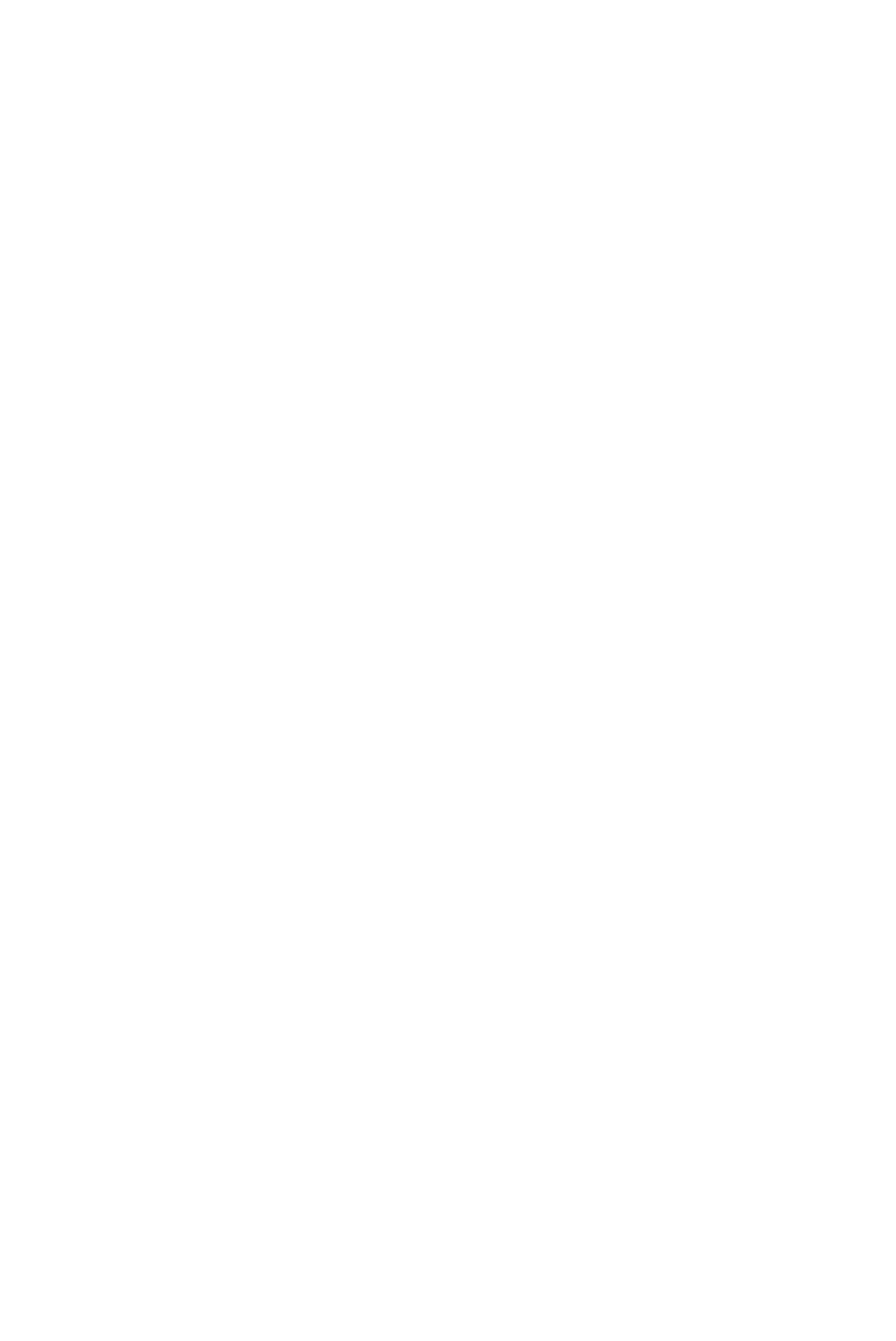
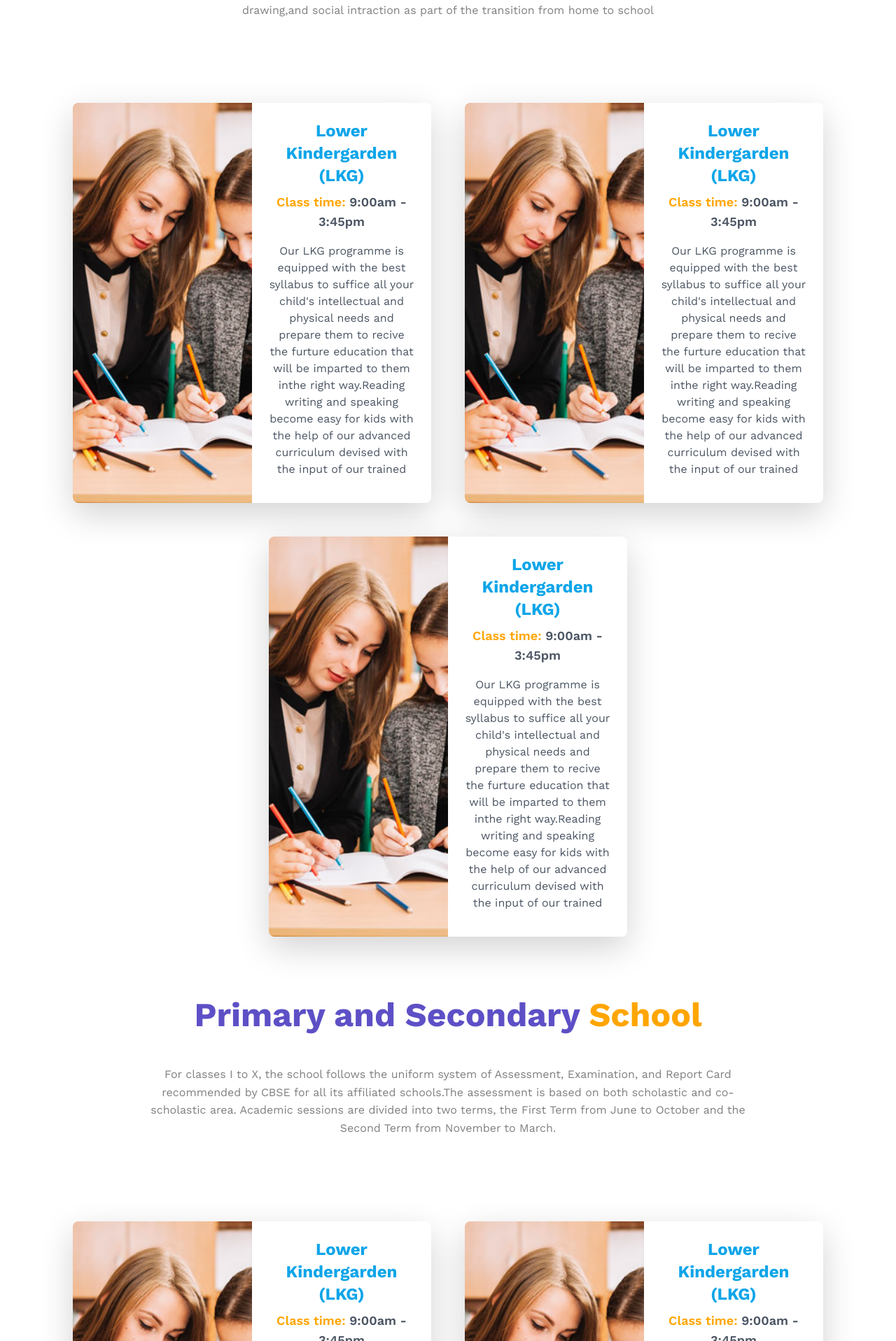
Before and after one commit to vidyajobin/MTCS-School, a React (Create React App) app: page /academics in a window 1280 px wide. Shown: the part 723-2640 px from the top of the page at 70% size. Before the commit the page ends 800 px from the top, so only its background shows below. Built offline with nearby package versions, Linux system fonts and the light colour scheme.

Commit message:
work on academic page 2

```diff
--- a/package.json
+++ b/package.json
@@ -4,10 +4,13 @@
   "private": true,
   "dependencies": {
     "@fortawesome/fontawesome-free": "^6.6.0",
+    "@radix-ui/react-avatar": "^1.1.1",
+    "@radix-ui/react-dialog": "^1.1.2",
     "@testing-library/jest-dom": "^5.17.0",
     "@testing-library/react": "^13.4.0",
     "@testing-library/user-event": "^13.5.0",
     "bootstrap": "^5.3.3",
+    "class-variance-authority": "^0.7.0",
     "mdb-react-ui-kit": "^9.0.0",
     "react": "^18.3.1",
     "react-bootstrap": "^2.10.4",
--- a/src/App.css
+++ b/src/App.css
@@ -108,6 +108,7 @@
   background-color: rgb(241, 241, 241);
   box-shadow: 1px 10px 10px 1px rgba(0, 0, 0, 0.3);
   border-radius: 2px;
+  border:1px solid rgb(237, 237, 237);
 }
 
 .card-text {
@@ -213,7 +214,7 @@
 /* FEES CARDS */
 
 .fees-card-wrapper{
-  background-color: rgb(244, 244, 244);
+  background-color: rgb(248, 248, 248);
   width:350px;
   height: 340px;
   margin-bottom: 20px;
@@ -234,8 +235,9 @@
 }
 
 
-/* ///////////////  BLOG PAGE  /////////////// */
+/* ///////////////  ACADEMICS PAGE  /////////////// */
 
-.blog-card-container{
-
+.AcademicsCardContainer{
+  font-family: "Work Sans",Arial, Helvetica, sans-serif;
+  margin: 0px 70px;
 }
--- /dev/null
+++ b/src/components/AcademicsCard.js
@@ -0,0 +1,34 @@
+import React from 'react'
+
+export default function AcademicsCard({ imageUrl, heading, subheading, paragraph }) {
+  return (
+    <div className="flex flex-col md:flex-row w-[40.0vw] h-[71.5vh] rounded-lg shadow-lg bg-white overflow-hidden m-4">
+      <div className="md:w-1/2 h-full">
+        <img
+          className="w-full h-full object-cover"
+          src={imageUrl}
+          alt={heading}
+        />
+      </div>
+      <div className="md:w-1/2 p-6 flex flex-col">
+        <h2 className="text-2xl font-bold mb-2 text-custom-blue">{heading}</h2>
+        <h3 className="text-lg font-semibold mb-3 text-gray-600"><span style={{color:'orange'}}>Class time:</span> {subheading}</h3>
+        <p className="text-gray-600 text-base flex-grow overflow-hidden">{paragraph}</p>
+      </div>
+    </div>
+  )
+}
+
+// Example usage
+// export function Component() {
+//   return (
+//     <div className="flex items-center justify-center min-h-screen bg-gray-100">
+//       <ModernCard
+//         imageUrl="/placeholder.svg?height=500&width=440"
+//         heading="Wider Modern Design"
+//         subheading="Expanded Minimalistic Approach"
+//         paragraph="This card component showcases a clean and modern design without a scroller. The left side features an image, while the right side presents key information including the heading, subheading, and a concise paragraph. The card takes up 48.4% of the screen width and 71.5% of its height, providing an expansive presence on the page while maintaining its balanced and minimalistic aesthetic. The content is designed to fit within the available space, ensuring a sleek and uncluttered appearance."
+//       />
+//     </div>
+//   )
+// }
--- a/src/pages/Academics.js
+++ b/src/pages/Academics.js
@@ -1,10 +1,68 @@
 import React from 'react'
 import BreadCrumb from '../components/BreadCrumb'
+import AcademicsCard from '../components/AcademicsCard'
 
 const Academics = () => {
   return (
     <div>
-        <BreadCrumb pagename={'Academics'}/>
+        <BreadCrumb pagename={'Academics'} />
+
+        <h1 className='text-5xl font-bold mb-5 mt-16'><span style={{color: '#5d50c6'}}>The</span> <span style={{color: 'orange'}}>Kindergarden</span></h1>
+        <div className='flex justify-center '>
+        <p className='mb-9 w-2/3 text-center' style={{color:'rgba(0, 0, 0, 0.5)'}}>The curriculum that we offer here is a happy blend of child oriented and teacher centred methodologies, focusing on to play way method. The aim is the development of total personality of the child.The Kindergarden is a preschool educational approch based on playing ,singing,practical activities such as drawing,and social intraction as part of the transition from home to school</p>
+        </div>
+
+        <div className='AcademicsCardContainer flex flex-wrap justify-center mx-auto'>
+        <AcademicsCard
+        imageUrl="/images/course-1.jpg?height=480&width=440"
+        heading="Lower Kindergarden (LKG)"
+        subheading="9:00am - 3:45pm"
+        paragraph="Our LKG programme is equipped with the best syllabus to suffice all your child's intellectual and physical needs and prepare them to recive the furture education that will be imparted to them inthe right way.Reading writing and speaking become easy for kids with the help of our advanced curriculum devised with the input of our trained teachers."
+        />
+
+        <AcademicsCard
+        imageUrl="/images/course-1.jpg?height=480&width=440"
+        heading="Lower Kindergarden (LKG)"
+        subheading="9:00am - 3:45pm"
+        paragraph="Our LKG programme is equipped with the best syllabus to suffice all your child's intellectual and physical needs and prepare them to recive the furture education that will be imparted to them inthe right way.Reading writing and speaking become easy for kids with the help of our advanced curriculum devised with the input of our trained teachers."
+        />
+
+        <AcademicsCard
+        imageUrl="/images/course-1.jpg?height=480&width=440"
+        heading="Lower Kindergarden (LKG)"
+        subheading="9:00am - 3:45pm"
+        paragraph="Our LKG programme is equipped with the best syllabus to suffice all your child's intellectual and physical needs and prepare them to recive the furture education that will be imparted to them inthe right way.Reading writing and speaking become easy for kids with the help of our advanced curriculum devised with the input of our trained teachers."
+        />
+        </div>
+
+        <h1 className='text-5xl font-bold mb-5 mt-16'><span style={{color: '#5d50c6'}}>Primary and Secondary</span> <span style={{color: 'orange'}}>School</span></h1>
+        <div className='flex justify-center '>
+        <p className='mb-9 w-2/3 text-center' style={{color:'rgba(0, 0, 0, 0.5)'}}>For classes I to X, the school follows the uniform system of Assessment, Examination, and Report Card recommended by CBSE for all its affiliated schools.The assessment is based on both scholastic and co- scholastic area. Academic sessions are divided into two terms, the First Term from June to October and the Second Term from November to March.</p>
+        </div>
+
+        <div className='AcademicsCardContainer flex flex-wrap justify-center mx-auto mb-12'>
+        <AcademicsCard
+        imageUrl="/images/course-1.jpg?height=480&width=440"
+        heading="Lower Kindergarden (LKG)"
+        subheading="9:00am - 3:45pm"
+        paragraph="Our LKG programme is equipped with the best syllabus to suffice all your child's intellectual and physical needs and prepare them to recive the furture education that will be imparted to them inthe right way.Reading writing and speaking become easy for kids with the help of our advanced curriculum devised with the input of our trained teachers."
+        />
+
+        <AcademicsCard
+        imageUrl="/images/course-1.jpg?height=480&width=440"
+        heading="Lower Kindergarden (LKG)"
+        subheading="9:00am - 3:45pm"
+        paragraph="Our LKG programme is equipped with the best syllabus to suffice all your child's intellectual and physical needs and prepare them to recive the furture education that will be imparted to them inthe right way.Reading writing and speaking become easy for kids with the help of our advanced curriculum devised with the input of our trained teachers."
+        />
+
+        <AcademicsCard
+        imageUrl="/images/course-1.jpg?height=480&width=440"
+        heading="Lower Kindergarden (LKG)"
+        subheading="9:00am - 3:45pm"
+        paragraph="Our LKG programme is equipped with the best syllabus to suffice all your child's intellectual and physical needs and prepare them to recive the furture education that will be imparted to them inthe right way.Reading writing and speaking become easy for kids with the help of our advanced curriculum devised with the input of our trained teachers."
+        />
+        </div>
+
     </div>
   )
 }
--- a/tailwind.config.js
+++ b/tailwind.config.js
@@ -2,7 +2,11 @@
 module.exports = {
   content: ["./src/**/*.{js,jsx,ts,tsx,html}"],
   theme: {
-    extend: {},
+    extend: {
+      colors: {
+        'custom-blue': '#0ea5e9', // Add your custom color here
+      }
+    },
   },
   plugins: [],
 }
```
Also changed, not shown: 1 other file (tests, documents, lock files or other folders).
